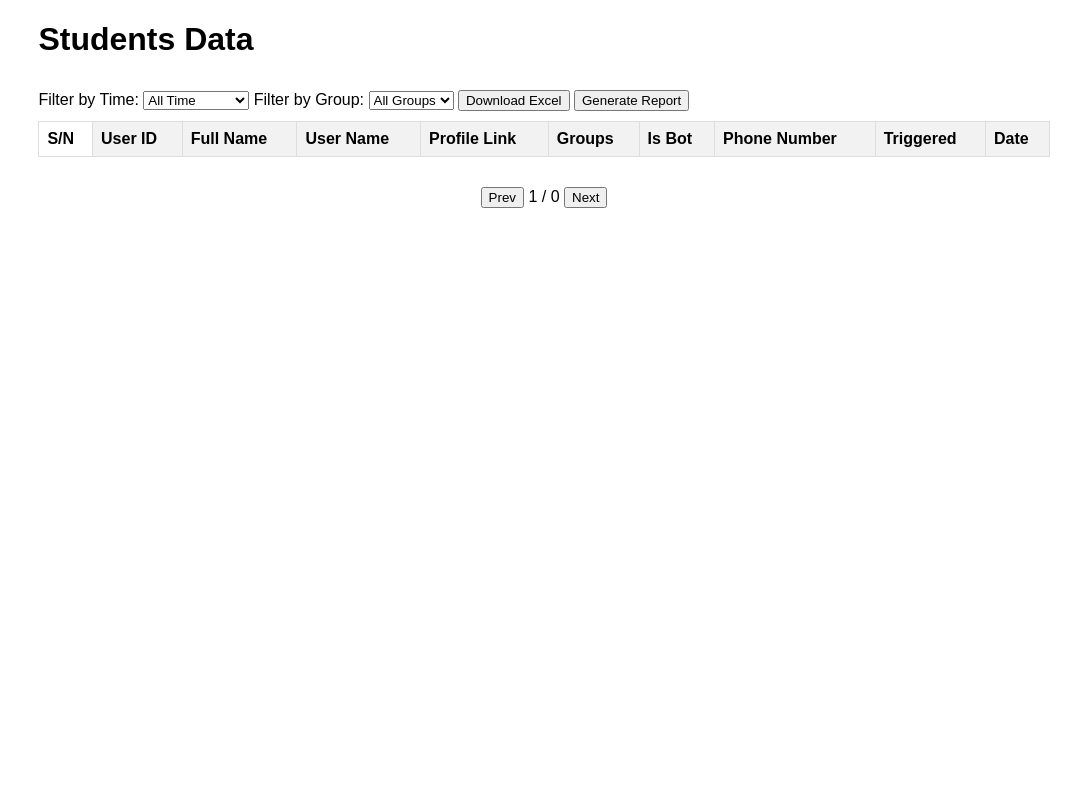
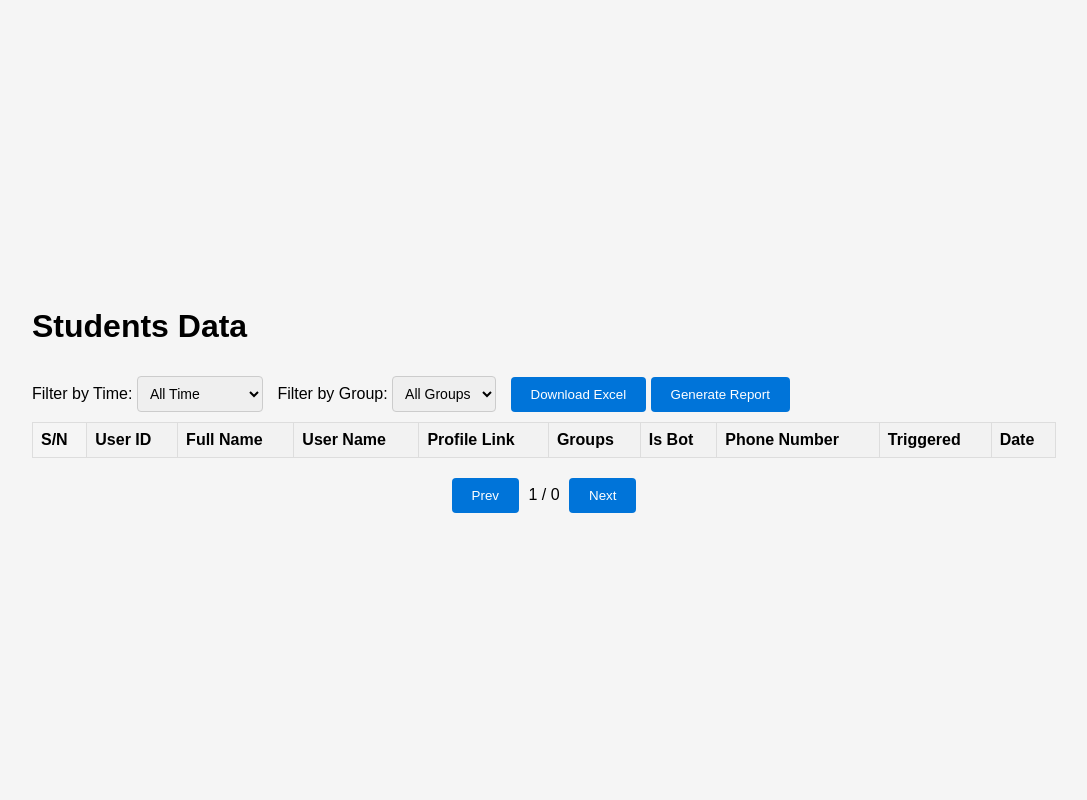
Before and after one commit to vishalsv2/test2, a Flask app: page / in a window 1280 px wide. Shown: the whole page, without its empty margins (96-1183 px from the left). Run offline with Flask 3, Linux system fonts and the light colour scheme; data that the repository does not hold is empty; some libraries are stand-ins or nearby versions.

Commit message:
Updated CSS and renamed server.py to app.py

```diff
--- /dev/null
+++ b/styles/index.css
@@ -0,0 +1,111 @@
+body {
+    font-family: Arial, sans-serif;
+}
+
+.container {
+    width: 80%;
+    margin: 20px auto;
+}
+
+table {
+    width: 100%;
+    border-collapse: collapse;
+}
+
+th,
+td {
+    border: 1px solid #ddd;
+    padding: 8px;
+    text-align: left;
+}
+
+th:not(:first-child) {
+    background-color: #f2f2f2;
+}
+
+select,
+button {
+    margin: 10px 0;
+}
+
+#pagination {
+    text-align: center;
+    margin-top: 20px;
+}
+
+/* Reset default margin and padding */
+body,
+html {
+    margin: 0;
+    padding: 0;
+}
+
+/* Center-align content */
+body {
+    display: flex;
+    justify-content: center;
+    align-items: center;
+    min-height: 100vh;
+    background-color: #f5f5f5;
+    /* Light gray background */
+    font-family: Arial, sans-serif;
+}
+
+/* Style dropdowns */
+select {
+    padding: 8px;
+    border: 1px solid #ccc;
+    border-radius: 4px;
+    font-size: 14px;
+    margin-right: 10px;
+}
+
+/* Style buttons */
+button {
+    padding: 10px 20px;
+    background-color: #0074d9;
+    /* Blue color for buttons */
+    color: #fff;
+    border: none;
+    border-radius: 4px;
+    cursor: pointer;
+    transition: background-color 0.3s;
+}
+
+button:hover {
+    background-color: #005ea6;
+    /* Darker blue on hover */
+}
+
+/* Style table */
+table {
+    width: 100%;
+    border-collapse: collapse;
+}
+
+th,
+td {
+    border: 1px solid #ddd;
+    padding: 8px;
+    text-align: left;
+}
+
+th:not(:first-child) {
+    background-color: #f2f2f2;
+    /* Light gray for table headers */
+}
+
+tr:nth-child(even) {
+    background-color: #f9f9f9;
+    /* Alternate row background color */
+}
+
+/* Style pagination controls */
+#pagination {
+    text-align: center;
+    margin-top: 20px;
+}
+
+#pagination button {
+    margin: 0 5px;
+}
--- a/template/index.html
+++ b/template/index.html
@@ -4,19 +4,10 @@
 <meta charset="UTF-8">
 <meta name="viewport" content="width=device-width, initial-scale=1.0">
 <title>Students Data</title>
-<!-- Include SheetJS library -->
+<link rel="stylesheet" href="styles/index.css">
 <script src="https://cdnjs.cloudflare.com/ajax/libs/xlsx/0.16.9/xlsx.full.min.js"></script>
 <script src="scripts/script.js"></script>
 <!-- <script src="https://code.jquery.com/jquery-3.7.1.slim.min.js" integrity="sha256-kmHvs0B+OpCW5GVHUNjv9rOmY0IvSIRcf7zGUDTDQM8=" crossorigin="anonymous"></script> -->
-<style>
-  body { font-family: Arial, sans-serif; }
-  .container { width: 80%; margin: 20px auto; }
-  table { width: 100%; border-collapse: collapse; }
-  th, td { border: 1px solid #ddd; padding: 8px; text-align: left; }
-  th:not(:first-child) { background-color: #f2f2f2; }
-  select, button { margin: 10px 0; }
-  #pagination { text-align: center; margin-top: 20px; }
-</style>
 </head>
 <body>
 <div class="container">
```
Also changed, not shown: app.py (renamed from server.py).
